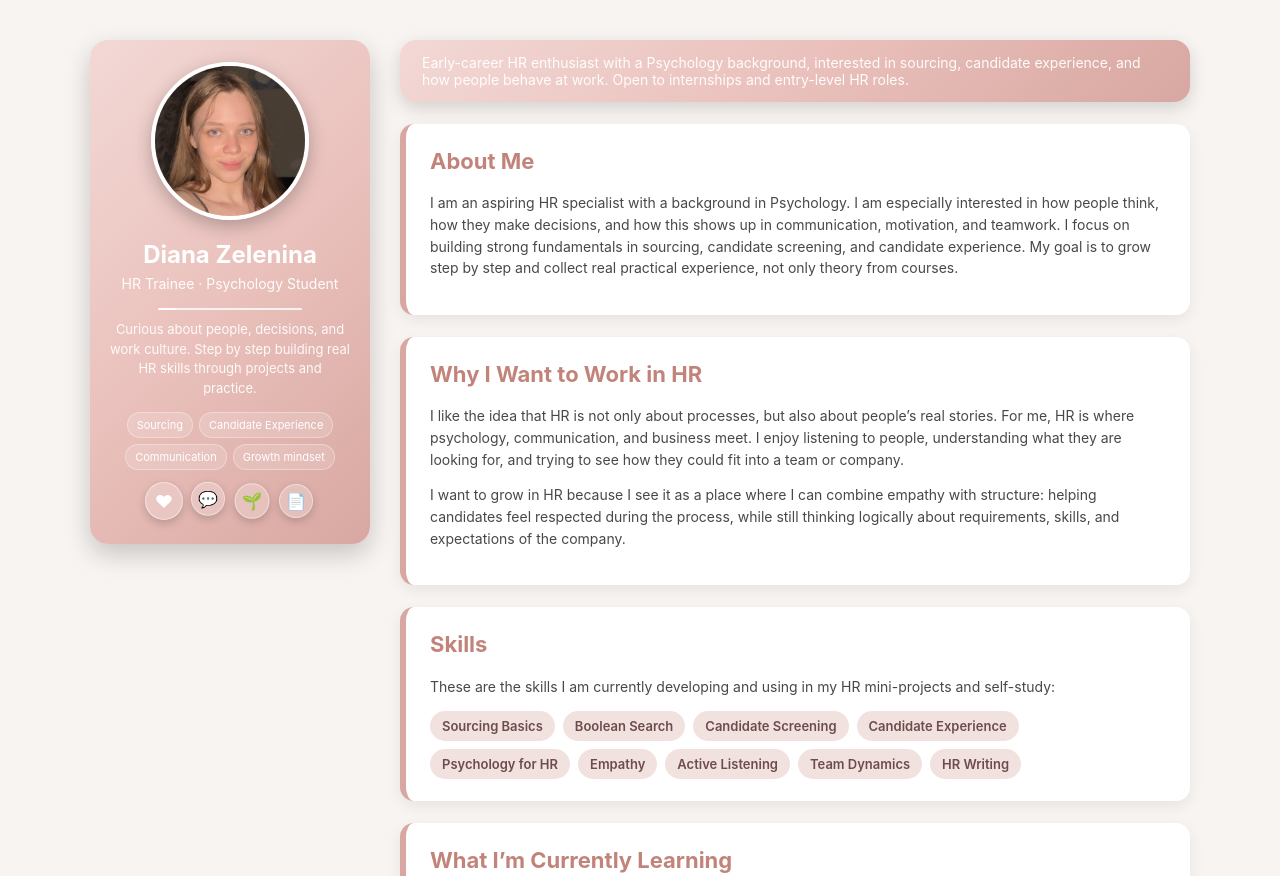
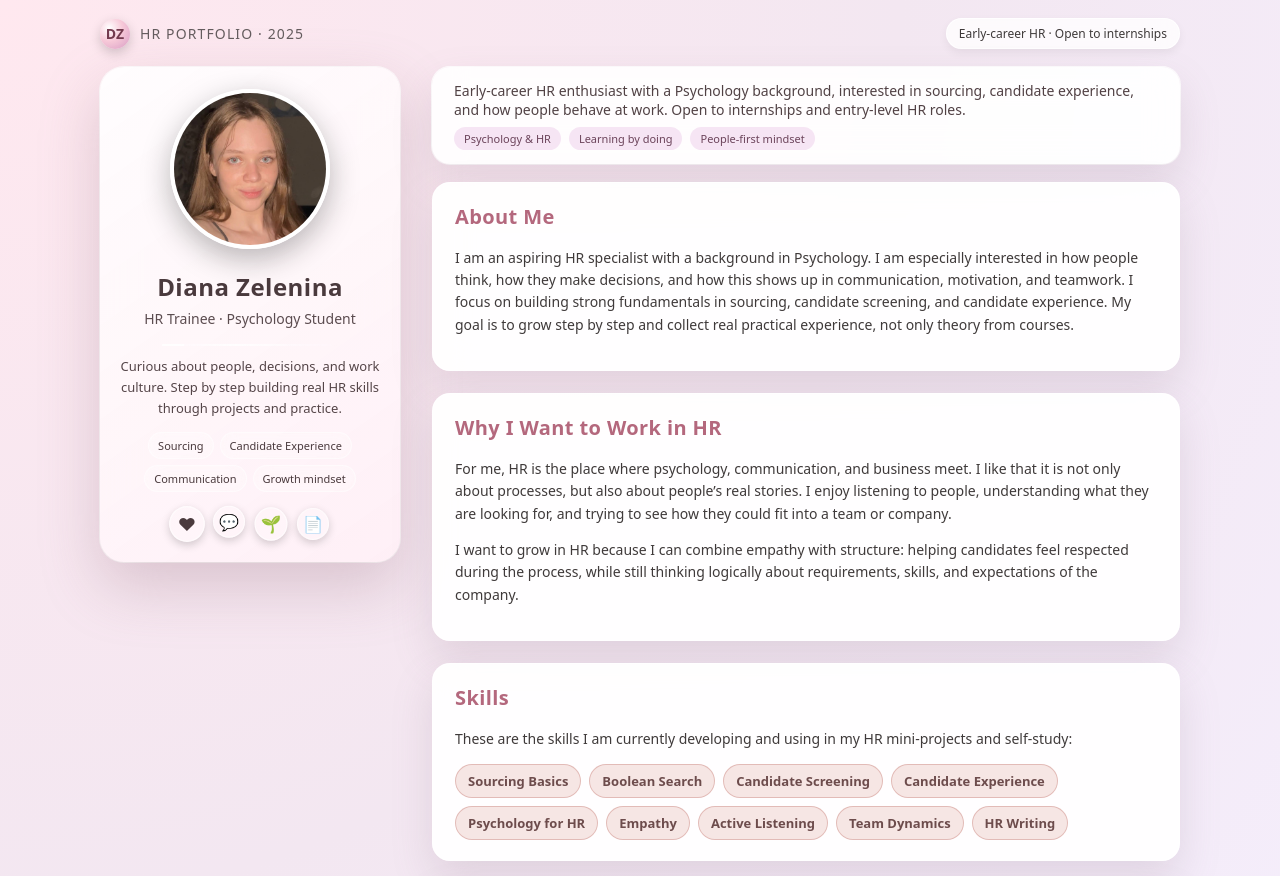
Before and after one commit to dianazelenina/diana-hr-portfolio, a plain HTML site: page index.html in a window 1280 px wide. Shown: the top 876 px of the page. Drawn offline with Linux system fonts and the light colour scheme.

Commit message:
Update index.html

```diff
--- a/index.html
+++ b/index.html
@@ -6,48 +6,110 @@
     <title>Diana Zelenina – HR Portfolio</title>
     <meta name="description" content="HR trainee portfolio of Diana Zelenina – psychology student, sourcing beginner, and candidate experience enthusiast.">
     <style>
+        /* ====== BASE ====== */
+        * {
+            box-sizing: border-box;
+        }
+
         body {
             margin: 0;
-            font-family: "Inter", Arial, sans-serif;
-            background-color: #f8f4f1; /* beige */
-            color: #4a4747;
+            font-family: system-ui, -apple-system, BlinkMacSystemFont, "Inter", Arial, sans-serif;
+            color: #3f3a3a;
+            background:
+                radial-gradient(circle at top left, #ffe8ef 0, #f3e7f1 32%, #f5f0ff 68%, #f7f8fc 100%);
         }
 
-        /* MAIN LAYOUT */
-        .layout {
-            max-width: 1100px;
-            margin: 40px auto;
+        a {
+            color: inherit;
+        }
+
+        /* ====== TOP BAR ====== */
+        .top-bar {
+            max-width: 1120px;
+            margin: 18px auto 0;
             padding: 0 20px;
             display: flex;
-            gap: 30px;
+            align-items: center;
+            justify-content: space-between;
+            gap: 14px;
         }
 
-        /* LEFT COLUMN (PHOTO + SHORT INFO) */
+        .brand {
+            display: flex;
+            align-items: center;
+            gap: 10px;
+        }
+
+        .brand-logo {
+            width: 30px;
+            height: 30px;
+            border-radius: 999px;
+            background: radial-gradient(circle at 30% 30%, #ffffff 0, #f7c9d8 45%, #d99ec7 100%);
+            box-shadow: 0 4px 12px rgba(0,0,0,0.18);
+            display: flex;
+            align-items: center;
+            justify-content: center;
+            font-size: 14px;
+            font-weight: 700;
+            color: #743b4f;
+        }
+
+        .brand-text {
+            font-size: 14px;
+            letter-spacing: 0.08em;
+            text-transform: uppercase;
+            opacity: 0.8;
+        }
+
+        .top-pill {
+            font-size: 12px;
+            padding: 6px 12px;
+            border-radius: 999px;
+            background: rgba(255, 255, 255, 0.78);
+            backdrop-filter: blur(10px);
+            border: 1px solid rgba(255,255,255,0.8);
+            box-shadow: 0 4px 10px rgba(0,0,0,0.06);
+            white-space: nowrap;
+        }
+
+        /* ====== MAIN LAYOUT ====== */
+        .layout {
+            max-width: 1120px;
+            margin: 18px auto 40px;
+            padding: 0 20px 20px;
+            display: flex;
+            gap: 32px;
+        }
+
+        /* ====== SIDEBAR ====== */
         .sidebar {
-            flex: 0 0 280px;
+            flex: 0 0 300px;
             position: sticky;
             top: 20px;
         }
 
         .sidebar-card {
-            background: linear-gradient(135deg, #f2d8d5, #eac1bc, #d8a7a1);
-            padding: 24px 20px 26px;
-            border-radius: 18px;
+            background: linear-gradient(145deg, rgba(255,255,255,0.9), rgba(255,240,246,0.96));
+            border-radius: 24px;
+            padding: 24px 20px 22px;
             text-align: center;
-            color: #fff;
-            box-shadow: 0 10px 26px rgba(0,0,0,0.2);
-            animation: popIn 0.6s ease forwards;
+            color: #4a3a3d;
+            box-shadow:
+                0 24px 60px rgba(154, 119, 134, 0.32),
+                0 0 0 1px rgba(255,255,255,0.9);
+            backdrop-filter: blur(18px);
+            animation: cardFadeIn 0.7s ease forwards;
             opacity: 0;
-            transform: translateY(8px) scale(0.98);
+            transform: translateY(10px) scale(0.98);
         }
 
         .photo {
-            width: 150px;
-            height: 150px;
+            width: 160px;
+            height: 160px;
             border-radius: 50%;
             object-fit: cover;
             border: 4px solid #ffffff;
-            box-shadow: 0 6px 18px rgba(0,0,0,0.25);
+            box-shadow: 0 10px 30px rgba(0,0,0,0.28);
             margin-bottom: 14px;
             animation: softFloat 4s ease-in-out infinite;
         }
@@ -56,22 +118,23 @@
             margin: 0;
             font-size: 24px;
             font-weight: 700;
+            letter-spacing: 0.02em;
         }
 
         .sidebar-role {
             margin-top: 6px;
             font-size: 14px;
-            opacity: 0.95;
+            opacity: 0.9;
         }
 
         .sidebar-line {
-            width: 60%;
+            width: 68%;
             height: 2px;
             margin: 16px auto 10px;
-            background: rgba(255,255,255,0.8);
+            background: linear-gradient(90deg, rgba(255,255,255,0) 0, rgba(255,255,255,0.8) 40%, rgba(255,255,255,0) 100%);
             border-radius: 999px;
+            position: relative;
             overflow: hidden;
-            position: relative;
         }
 
         .sidebar-line::after {
@@ -88,8 +151,8 @@
 
         .sidebar-sub {
             font-size: 13px;
-            opacity: 0.92;
-            line-height: 1.5;
+            opacity: 0.94;
+            line-height: 1.6;
         }
 
         .sidebar-tags {
@@ -104,13 +167,14 @@
             font-size: 11px;
             padding: 5px 9px;
             border-radius: 999px;
-            background: rgba(255,255,255,0.16);
-            border: 1px solid rgba(255,255,255,0.32);
+            background: rgba(255,255,255,0.2);
+            border: 1px solid rgba(255,255,255,0.5);
+            backdrop-filter: blur(8px);
         }
 
         /* HR ANIMATED ICONS UNDER PHOTO */
         .hr-icons {
-            margin-top: 14px;
+            margin-top: 16px;
             display: flex;
             justify-content: center;
             gap: 10px;
@@ -125,12 +189,8 @@
             justify-content: center;
             font-size: 16px;
             background: rgba(255,255,255,0.22);
-            border: 1px solid rgba(255,255,255,0.45);
+            border: 1px solid rgba(255,255,255,0.55);
             box-shadow: 0 3px 8px rgba(0,0,0,0.18);
-        }
-
-        .hr-icon span {
-            display: block;
         }
 
         .hr-icon-heart {
@@ -149,58 +209,90 @@
             animation: cardTilt 3.2s ease-in-out infinite;
         }
 
-        /* RIGHT COLUMN (CONTENT) */
+        /* ====== RIGHT CONTENT ====== */
         .content {
             flex: 1;
+            display: flex;
+            flex-direction: column;
+            gap: 18px;
         }
 
-        /* HEADER BAR */
         .top-header {
-            background: linear-gradient(135deg, #f2d8d5, #eac1bc, #d8a7a1);
+            background: rgba(255,255,255,0.92);
             padding: 14px 22px;
-            border-radius: 16px;
-            color: #fff;
-            margin-bottom: 22px;
-            box-shadow: 0 6px 18px rgba(0,0,0,0.15);
+            border-radius: 18px;
+            color: #4a3a3d;
+            box-shadow:
+                0 18px 40px rgba(136, 110, 135, 0.18),
+                0 0 0 1px rgba(255,255,255,0.9);
+            backdrop-filter: blur(16px);
         }
 
         .top-header p {
             margin: 0;
             font-size: 14px;
-            opacity: 0.95;
+            opacity: 0.96;
+        }
+
+        .pill-row {
+            margin-top: 8px;
+            display: flex;
+            flex-wrap: wrap;
+            gap: 8px;
+        }
+
+        .pill {
+            font-size: 11px;
+            padding: 4px 10px;
+            border-radius: 999px;
+            background: #f6e5f4;
+            color: #6b435a;
         }
 
         /* SECTIONS */
         .section {
-            background: #ffffff;
-            padding: 24px 24px 22px;
-            border-radius: 14px;
-            margin-bottom: 22px;
-            border-left: 6px solid #d8a7a1; /* rose gold accent */
-            box-shadow: 0 5px 15px rgba(0,0,0,0.07);
+            background: rgba(255,255,255,0.94);
+            padding: 20px 22px 20px;
+            border-radius: 18px;
+            margin-bottom: 4px;
+            border: 1px solid rgba(255,255,255,0.9);
+            box-shadow: 0 18px 42px rgba(137, 113, 132, 0.18);
+            backdrop-filter: blur(18px);
             animation: fadeUp 0.6s ease forwards;
             opacity: 0;
             transform: translateY(12px);
-            transition: transform 0.2s ease, box-shadow 0.2s ease;
+            transition: transform 0.18s ease, box-shadow 0.18s ease, border-color 0.18s ease;
         }
 
         .section:hover {
             transform: translateY(-3px);
-            box-shadow: 0 8px 20px rgba(0,0,0,0.12);
+            box-shadow: 0 22px 50px rgba(120, 96, 126, 0.2);
+            border-color: rgba(216, 167, 161, 0.85);
         }
 
         .section h2 {
             margin-top: 0;
-            font-size: 22px;
-            color: #c2847a;
+            font-size: 20px;
+            color: #b4687d;
             font-weight: 700;
+            letter-spacing: 0.02em;
         }
 
         .section p {
             margin-top: 8px;
-            line-height: 1.55;
+            line-height: 1.6;
             font-size: 14px;
         }
+
+        /* SECTION ORDER ANIMATION DELAYS */
+        .section:nth-of-type(1) { animation-delay: 0.08s; }
+        .section:nth-of-type(2) { animation-delay: 0.14s; }
+        .section:nth-of-type(3) { animation-delay: 0.2s; }
+        .section:nth-of-type(4) { animation-delay: 0.26s; }
+        .section:nth-of-type(5) { animation-delay: 0.32s; }
+        .section:nth-of-type(6) { animation-delay: 0.38s; }
+        .section:nth-of-type(7) { animation-delay: 0.44s; }
+        .section:nth-of-type(8) { animation-delay: 0.5s; }
 
         /* SKILLS TAGS */
         .tags {
@@ -212,27 +304,29 @@
 
         .tag {
             padding: 7px 12px;
-            background-color: #f2e2df;
+            background-color: #f6e6e4;
             color: #6d4c4c;
-            border-radius: 20px;
+            border-radius: 999px;
             font-size: 13px;
             font-weight: 600;
-            transition: transform 0.2s ease, box-shadow 0.2s ease;
+            border: 1px solid rgba(214, 159, 153, 0.6);
+            transition: transform 0.16s ease, box-shadow 0.16s ease, background 0.16s ease;
         }
 
         .tag:hover {
             transform: translateY(-2px);
-            box-shadow: 0 3px 8px rgba(0,0,0,0.12);
+            box-shadow: 0 4px 10px rgba(0,0,0,0.12);
+            background: #fbeff0;
         }
 
         /* BUTTON */
         .btn {
             display: inline-block;
-            padding: 11px 20px;
+            padding: 10px 20px;
             background: linear-gradient(135deg, #d8a7a1, #c98f88);
             color: white;
             font-weight: 600;
-            border-radius: 10px;
+            border-radius: 999px;
             text-decoration: none;
             margin-top: 10px;
             font-size: 14px;
@@ -241,30 +335,22 @@
 
         .btn:hover {
             transform: translateY(-2px);
-            box-shadow: 0 6px 14px rgba(0,0,0,0.16);
-            filter: brightness(1.03);
-        }
-
-        footer {
-            text-align: center;
-            padding: 18px;
-            color: #8a8989;
-            font-size: 13px;
-            margin-top: 28px;
+            box-shadow: 0 10px 24px rgba(0,0,0,0.18);
+            filter: brightness(1.04);
         }
 
         /* HR LEARNING LOGBOOK */
         .log-entries {
-            margin-top: 14px;
+            margin-top: 12px;
             display: flex;
             flex-direction: column;
-            gap: 12px;
+            gap: 10px;
         }
 
         .log-entry {
-            border-radius: 10px;
-            border: 1px solid #ecd6d0;
-            padding: 12px 14px;
+            border-radius: 12px;
+            border: 1px solid #f0d7d4;
+            padding: 10px 12px;
             background-color: #fdf9f7;
             transition: box-shadow 0.15s ease, transform 0.15s ease, border-color 0.15s ease;
         }
@@ -284,7 +370,7 @@
         }
 
         .log-title {
-            font-size: 15px;
+            font-size: 14px;
             font-weight: 600;
             color: #5a4644;
             margin-bottom: 4px;
@@ -296,55 +382,56 @@
             line-height: 1.5;
         }
 
-        /* ANIMATIONS */
+        footer {
+            text-align: center;
+            padding: 16px;
+            color: #8a8989;
+            font-size: 12px;
+            margin-top: 14px;
+        }
+
+        /* ====== ANIMATIONS ====== */
         @keyframes fadeUp {
             to {
                 opacity: 1;
                 transform: translateY(0);
             }
         }
-
-        @keyframes popIn {
+        @keyframes cardFadeIn {
             to {
                 opacity: 1;
                 transform: translateY(0) scale(1);
             }
         }
-
         @keyframes softFloat {
             0%, 100% { transform: translateY(0); }
             50% { transform: translateY(-4px); }
         }
-
         @keyframes lineGlow {
             0% { left: -40%; }
             100% { left: 110%; }
         }
-
         @keyframes heartPulse {
             0%, 100% { transform: scale(1); }
             25% { transform: scale(1.12); }
             50% { transform: scale(1); }
             75% { transform: scale(1.08); }
         }
-
         @keyframes bubbleFloat {
             0%, 100% { transform: translateY(0); }
             50% { transform: translateY(-3px); }
         }
-
         @keyframes leafGrow {
             0%, 100% { transform: scale(1); }
             50% { transform: scale(1.08, 1.12); }
         }
-
         @keyframes cardTilt {
             0%, 100% { transform: rotate(0deg); }
-            25% { transform: rotate(-4deg); }
-            75% { transform: rotate(3deg); }
+            25% { transform: rotate(-3deg); }
+            75% { transform: rotate(2deg); }
         }
 
-        /* RESPONSIVE */
+        /* ====== RESPONSIVE ====== */
         @media (max-width: 900px) {
             .layout {
                 flex-direction: column;
@@ -357,11 +444,26 @@
             .sidebar-card {
                 text-align: center;
             }
+
+            .top-bar {
+                flex-direction: column;
+                align-items: flex-start;
+            }
         }
     </style>
 </head>
+<body>
 
-<body>
+    <!-- TOP BAR -->
+    <header class="top-bar">
+        <div class="brand">
+            <div class="brand-logo">DZ</div>
+            <div class="brand-text">HR Portfolio · 2025</div>
+        </div>
+        <div class="top-pill">
+            Early-career HR · Open to internships
+        </div>
+    </header>
 
     <div class="layout">
 
@@ -389,10 +491,10 @@
 
                 <!-- HR ANIMATED ICONS -->
                 <div class="hr-icons">
-                <div class="hr-icon hr-icon-heart"><span>❤</span></div>
-                <div class="hr-icon hr-icon-bubble"><span>💬</span></div>
-                <div class="hr-icon hr-icon-leaf"><span>🌱</span></div>
-                <div class="hr-icon hr-icon-cv"><span>📄</span></div>
+                    <div class="hr-icon hr-icon-heart" title="Empathy"><span>❤</span></div>
+                    <div class="hr-icon hr-icon-bubble" title="Communication"><span>💬</span></div>
+                    <div class="hr-icon hr-icon-leaf" title="Growth"><span>🌱</span></div>
+                    <div class="hr-icon hr-icon-cv" title="Recruitment & CV"><span>📄</span></div>
                 </div>
             </div>
         </aside>
@@ -404,6 +506,11 @@
                     Early-career HR enthusiast with a Psychology background, interested in sourcing, candidate
                     experience, and how people behave at work. Open to internships and entry-level HR roles.
                 </p>
+                <div class="pill-row">
+                    <div class="pill">Psychology & HR</div>
+                    <div class="pill">Learning by doing</div>
+                    <div class="pill">People-first mindset</div>
+                </div>
             </div>
 
             <!-- ABOUT ME -->
@@ -421,13 +528,13 @@
             <section class="section">
                 <h2>Why I Want to Work in HR</h2>
                 <p>
-                I like the idea that HR is not only about processes, but also about people’s real stories. For me, HR is where
-                psychology, communication, and business meet. I enjoy listening to people, understanding what they are looking for,
-                and trying to see how they could fit into a team or company.
+                    For me, HR is the place where psychology, communication, and business meet. I like that it is not only about processes,
+                    but also about people’s real stories. I enjoy listening to people, understanding what they are looking for, and trying
+                    to see how they could fit into a team or company.
                 </p>
                 <p>
-                I want to grow in HR because I see it as a place where I can combine empathy with structure: helping candidates feel
-                respected during the process, while still thinking logically about requirements, skills, and expectations of the company.
+                    I want to grow in HR because I can combine empathy with structure: helping candidates feel respected during the process,
+                    while still thinking logically about requirements, skills, and expectations of the company.
                 </p>
             </section>
 
```
Lines whose indentation alone changed are shown as unchanged.
